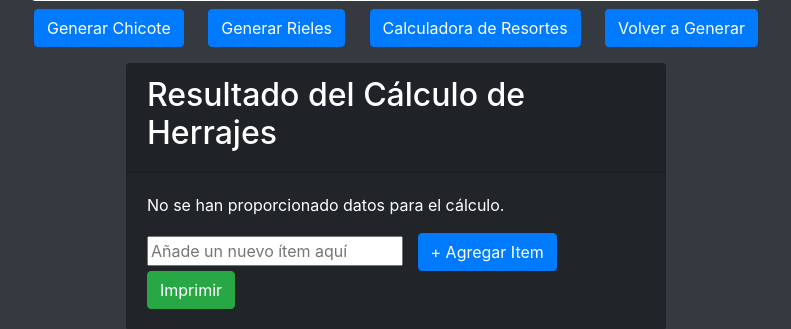
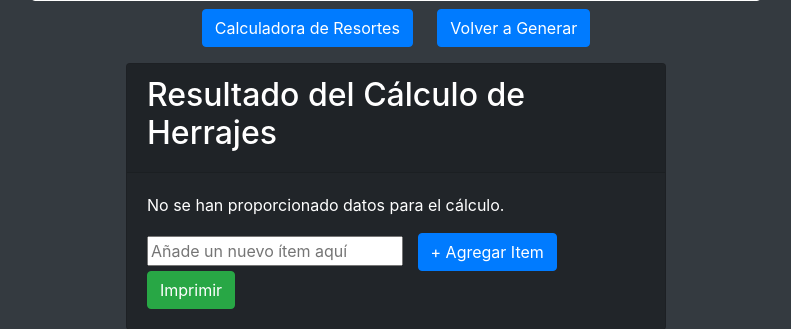
Before and after one commit to spazidevps/herrajesapiv2, a Flask app: template templates/resultado_herrajes.html in a window 1280 px wide. Shown: the part 201-530 px from the top of the page, without its empty margins (244-1035 px from the left). Run offline with Flask 3, Linux system fonts and the light colour scheme; the template is opened without the code that fills it, so the values that code supplies are empty; some libraries are stand-ins or nearby versions.

Commit message:
Update resultado_herrajes.html

```diff
--- a/templates/resultado_herrajes.html
+++ b/templates/resultado_herrajes.html
@@ -150,8 +150,8 @@
     </div>
 
     <div class="container text-center my-2">
-        <button type="button" class="btn boton-central" onclick="abrirChicote()">Generar Chicote</button>
-        <button type="button" class="btn boton-central" onclick="abrirRieles()">Generar Rieles</button>
+       <!-- <button type="button" class="btn boton-central" onclick="abrirChicote()">Generar Chicote</button> -->
+       <!-- <button type="button" class="btn boton-central" onclick="abrirRieles()">Generar Rieles</button> -->
         <button type="button" class="btn boton-central" onclick="abrirResortes()">Calculadora de Resortes</button>
         <button id="botonGenerar" type="button" class="btn boton-central">Volver a Generar</button>
     </div>
```
